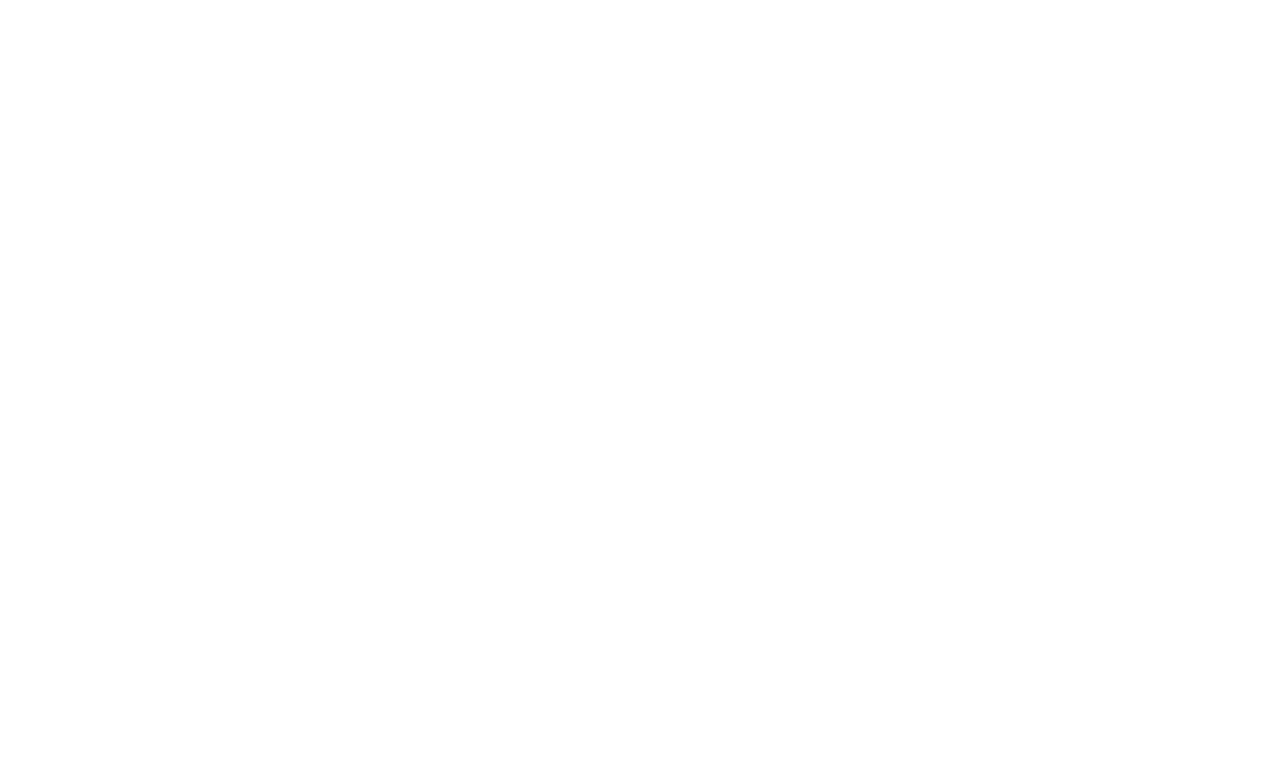
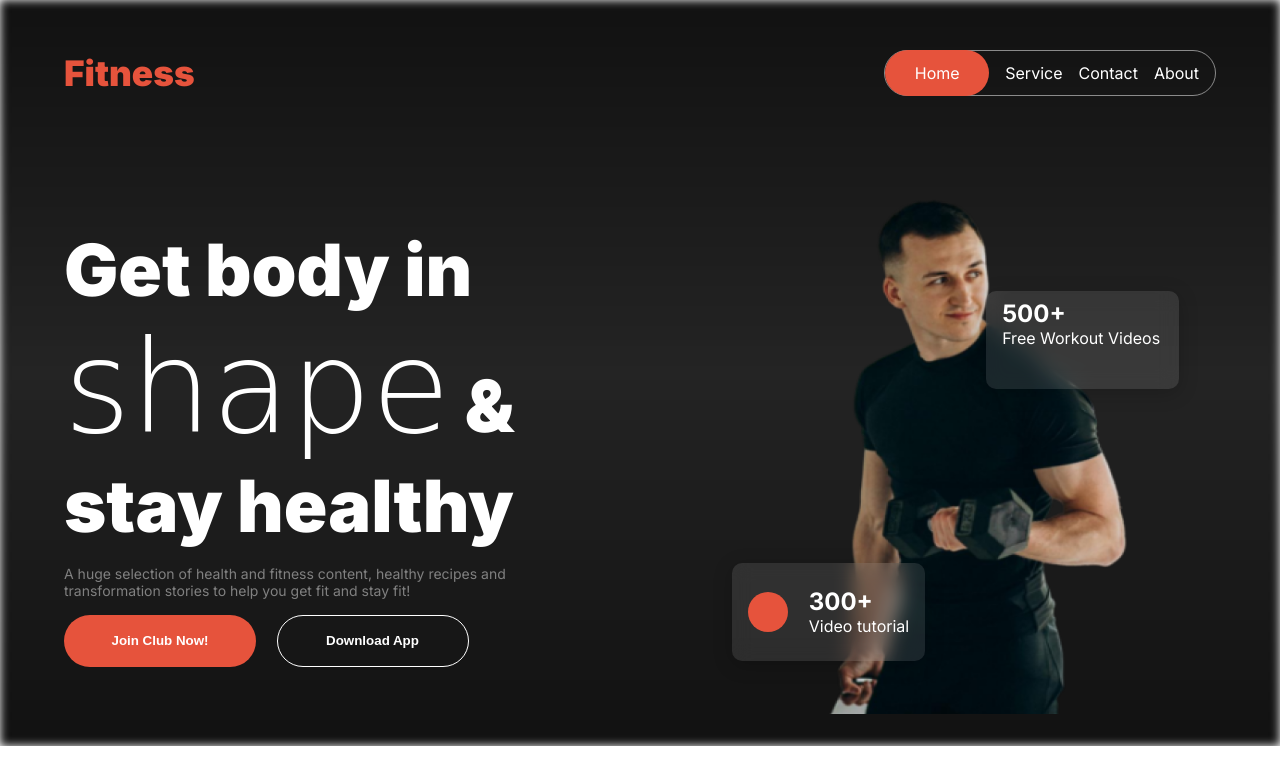
Before and after one commit to Masud-Rana113/assaignment-2, a plain HTML site: page index.html in a window 1280 px wide. Drawn offline with Linux system fonts and the light colour scheme; a web font is replaced by a local one.

Commit message:
header finished

```diff
--- a/index.html
+++ b/index.html
@@ -3,7 +3,47 @@
   <head>
     <meta charset="UTF-8" />
     <meta name="viewport" content="width=device-width, initial-scale=1.0" />
+    <link rel="stylesheet" href="style.css" />
     <title>Assignment 2</title>
   </head>
-  <body></body>
+  <body>
+    <header>
+      <div class="content">
+        <nav>
+          <h3>Fitness</h3>
+          <ul>
+            <li><a href="#">Home</a></li>
+            <li><a href="#">Service</a></li>
+            <li><a href="#">Contact</a></li>
+            <li><a href="#">About</a></li>
+          </ul>
+        </nav>
+        <div class="banner">
+          <div class="banner-details">
+            <h1>Get body in <span>shape</span> & stay healthy</h1>
+            <p class="inter-14">
+              A huge selection of health and fitness content, healthy recipes
+              and transformation stories to help you get fit and stay fit!
+            </p>
+            <button>Join Club Now!</button>
+            <button>Download App</button>
+          </div>
+          <div class="banner-vidual">
+            <img src="./images/Images 2.png" alt="" />
+            <div class="five">
+              <h4>500+</h4>
+              <p>Free Workout Videos</p>
+            </div>
+            <div class="three">
+              <div class="dot"></div>
+              <div class="three-details">
+                <h4>300+</h4>
+                <p>Video tutorial</p>
+              </div>
+            </div>
+          </div>
+        </div>
+      </div>
+    </header>
+  </body>
 </html>
--- a/style.css
+++ b/style.css
@@ -0,0 +1,186 @@
+/* style.css */
+@import url("https://fonts.googleapis.com/css2?family=Bonheur+Royale&display=swap");
+@import url("https://fonts.googleapis.com/css2?family=Inter:ital,opsz,wght@0,14..32,100..900;1,14..32,100..900&display=swap");
+
+* {
+  margin: 0;
+  padding: 0;
+  box-sizing: border-box;
+  border: none;
+}
+
+body {
+  position: relative;
+  width: 100%;
+  max-width: 1440px;
+  margin: 0 auto;
+  font-family: "Inter", sans-serif;
+  overflow-x: hidden;
+}
+
+header {
+  position: relative;
+  width: 100%;
+  overflow: hidden;
+}
+
+header::before {
+  content: "";
+  position: absolute;
+  top: 0;
+  left: 0;
+  height: 100%;
+  width: 100%;
+  background: linear-gradient(to top, #111111, hsl(0, 0%, 14%), #111111);
+  filter: blur(5px);
+  z-index: -1;
+}
+
+/* nav styles */
+nav {
+  display: flex;
+  justify-content: space-between;
+  align-items: center;
+  padding: 50px 5%;
+}
+
+nav h3 {
+  font-weight: 900;
+  font-size: 2.2rem;
+  color: #e6533c;
+}
+
+nav ul {
+  padding: 0;
+  list-style: none;
+  display: flex;
+  align-items: center;
+  gap: 1rem;
+  border: 1px solid hsla(0, 0%, 100%, 0.5);
+  border-radius: 2.2rem;
+  padding: 0 1rem 0 0;
+  height: 2.9rem;
+}
+
+nav li:first-of-type {
+  background-color: #e6533c;
+  border-radius: 2.2rem;
+  width: 6.5rem;
+  height: 2.9rem;
+  display: flex;
+  align-items: center;
+  justify-content: center;
+}
+
+nav a {
+  text-decoration: none;
+  color: #fff;
+  transition: color 0.3s;
+}
+
+nav a:hover {
+  color: #f0f0f0;
+}
+
+/* banner */
+.banner {
+  display: flex;
+  justify-content: space-between;
+  align-items: center;
+  padding: 2rem 5%;
+}
+
+.banner-details {
+  width: 40%;
+}
+
+.banner-details h1 {
+  font-size: 72px;
+  font-weight: 900;
+  color: white;
+}
+
+.banner-details h1 span {
+  font-size: 8rem;
+  font-weight: 300;
+  color: white;
+  font-family: "Bonheur Royale", cursive;
+}
+
+.banner-details button {
+  height: 3.2rem;
+  width: 12rem;
+  border-radius: 2.2rem;
+  color: white;
+  font-weight: bold;
+  background-color: transparent;
+  border: 1px solid white;
+  margin-right: 1rem;
+}
+
+.banner-details button:first-of-type {
+  background-color: #e6533c;
+  border: none;
+}
+
+.banner-vidual {
+  display: flex;
+  flex-direction: column;
+  justify-content: space-between;
+  align-items: center;
+  width: 40%;
+  position: relative;
+}
+
+.banner-vidual img {
+  width: 70%;
+}
+
+.banner-vidual .five,
+.banner-vidual .three {
+  width: 193px;
+  height: 98px;
+  background: rgba(255, 255, 255, 0.1);
+  backdrop-filter: blur(10px);
+  -webkit-backdrop-filter: blur(10px);
+  border-radius: 10px;
+  box-shadow: 0 4px 20px rgba(0, 0, 0, 0.2);
+  color: white;
+  padding: 0.5rem 1rem;
+  position: absolute;
+}
+
+.banner-vidual .five {
+  top: 21%;
+  right: 8%;
+}
+
+.banner-vidual .three {
+  bottom: 10%;
+  left: -5%;
+  display: flex;
+  align-items: center;
+  justify-content: space-between;
+}
+.three .dot {
+  width: 40px;
+  height: 40px;
+  border-radius: 50%;
+  background-color: #e6533c;
+  margin-right: 1rem;
+}
+
+.five h4,
+.three h4 {
+  font-size: 24px;
+  font-weight: bold;
+  margin: 0;
+  text-align: start;
+}
+
+.inter-14 {
+  font-family: "Inter", sans-serif;
+  font-size: 14px;
+  color: hsl(0, 0%, 50%);
+  margin: 1rem 0;
+}
```
